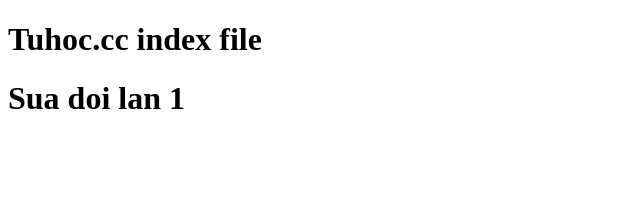
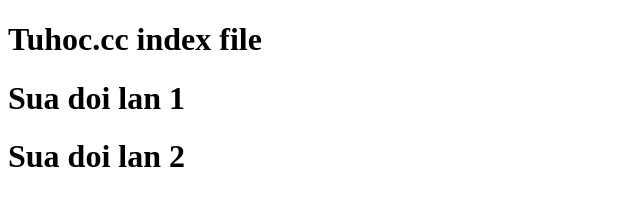
Before and after one commit to levansy-ai/duan2, a plain HTML site: page index.html in a window 1280 px wide. Shown: the whole page, without its empty margins (0-640 px from the left). Drawn offline with Linux system fonts and the light colour scheme.

Commit message:
Them thong tin lan 2

```diff
--- a/index.html
+++ b/index.html
@@ -8,5 +8,6 @@
   <body>
     <h1>Tuhoc.cc index file</h1>
     <h1>Sua doi lan 1</h1>
+    <h1>Sua doi lan 2</h1>
   </body>
 </html>
```
